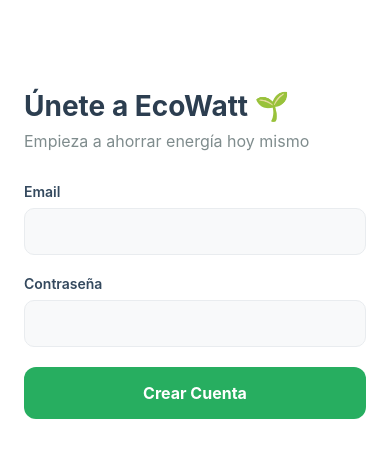
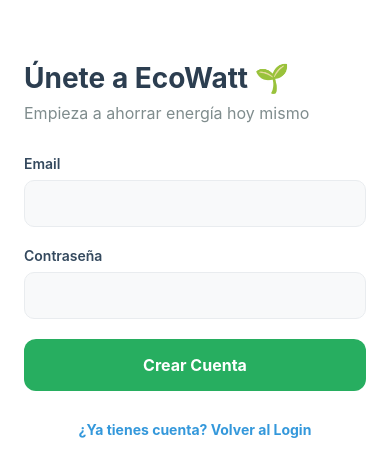
Before and after one commit to rdiazm95/Ecowatt, a React Native app in the folder mobile/: screen /Register in a window 390 px wide. Shown: the part 168-644 px from the top of the page. Built offline with nearby package versions, Linux system fonts and the light colour scheme; what expo-notifications would draw is missing.

Commit message:
- Se implementa KeyboardAvoidingView en todas las vistas con inputs para que el teclado no los oculte. - Se corrige el flujo de navegación (usando replace) para no volver a las pantallas de login/registro por error. - Se añade advertencia al pulsar el botón físico

```diff
--- a/mobile/src/screens/ForgotPasswordScreen.tsx
+++ b/mobile/src/screens/ForgotPasswordScreen.tsx
@@ -9,6 +9,7 @@ import {
   Alert,
   KeyboardAvoidingView,
   Platform,
+  ScrollView,
 } from 'react-native';
 import { SafeAreaView } from 'react-native-safe-area-context';
 import { forgotPassword, resetPassword } from '../api/auth';
@@ -63,7 +64,7 @@ export default function ForgotPasswordScreen({ navigation }: any) {
     try {
       await resetPassword(email, code, newPassword);
       Alert.alert('¡Éxito!', 'Contraseña actualizada. Ya puedes iniciar sesión.');
-      navigation.navigate('Login');
+      navigation.replace('Login'); // Usamos replace para no dejar esta pantalla en el historial
     } catch (error: any) {
       Alert.alert('Error', error.response?.data?.message || 'Código incorrecto o caducado');
     } finally {
@@ -74,8 +75,12 @@ export default function ForgotPasswordScreen({ navigation }: any) {
   return (
     <SafeAreaView style={styles.container}>
       <KeyboardAvoidingView
-        behavior={Platform.OS === 'ios' ? 'padding' : 'height'}
-        style={styles.content}
+        behavior={Platform.OS === 'ios' ? 'padding' : undefined}
+        style={{ flex: 1 }}
+      >
+        <ScrollView
+          contentContainerStyle={styles.content}
+          keyboardShouldPersistTaps="handled"
         >
           <TouchableOpacity onPress={() => navigation.goBack()} style={styles.backBtn}>
             <Text style={styles.backText}>← Volver</Text>
@@ -150,6 +155,7 @@ export default function ForgotPasswordScreen({ navigation }: any) {
               </TouchableOpacity>
             </View>
           )}
+        </ScrollView>
       </KeyboardAvoidingView>
     </SafeAreaView>
   );
@@ -157,8 +163,8 @@ export default function ForgotPasswordScreen({ navigation }: any) {
 
 const styles = StyleSheet.create({
   container: { flex: 1, backgroundColor: '#fff' },
-  content: { padding: 30, flex: 1, justifyContent: 'center' },
-  backBtn: { position: 'absolute', top: 20, left: 20 },
+  content: { padding: 30, flexGrow: 1, justifyContent: 'center' }, // Cambiado a flexGrow: 1
+  backBtn: { position: 'absolute', top: 20, left: 20, zIndex: 10 }, // Añadido zIndex para asegurar que el botón sea clickeable
   backText: { color: '#3498db', fontWeight: '600' },
   title: {
     fontSize: 28,
--- a/mobile/src/screens/LoginScreen.tsx
+++ b/mobile/src/screens/LoginScreen.tsx
@@ -8,6 +8,7 @@ import {
   Alert,
   ActivityIndicator,
   KeyboardAvoidingView,
+  ScrollView,
   Platform
 } from 'react-native';
 import { SafeAreaView } from 'react-native-safe-area-context';
@@ -33,9 +34,9 @@ export default function LoginScreen({ navigation }: any) {
 
     setLoading(false);
 
-    // 4. Si el token se guardó bien, vamos a la app. Si no, mostramos error.
+    // 4. Si el token se guardó bien, usamos replace para no poder volver atrás
     if (success) {
-      navigation.navigate('MainApp');
+      navigation.replace('MainApp');
     } else {
       Alert.alert('Error', 'Credenciales incorrectas o problema de conexión.');
     }
@@ -43,9 +44,15 @@ export default function LoginScreen({ navigation }: any) {
 
   return (
     <SafeAreaView style={styles.container}>
+      {/* SOLUCIÓN AL TECLADO: KeyboardAvoidingView envuelve a un ScrollView */}
       <KeyboardAvoidingView
-        behavior={Platform.OS === 'ios' ? 'padding' : 'height'}
-        style={styles.content}
+        behavior={Platform.OS === 'ios' ? 'padding' : undefined}
+        style={{ flex: 1 }}
+      >
+        <ScrollView
+          contentContainerStyle={styles.scrollContent}
+          keyboardShouldPersistTaps="handled"
+          showsVerticalScrollIndicator={false}
         >
           <View style={styles.header}>
             <Text style={styles.title}>¡Hola de nuevo! 👋</Text>
@@ -72,7 +79,6 @@ export default function LoginScreen({ navigation }: any) {
               onChangeText={setPassword}
             />
 
-          {/* <-- AÑADIDA LA NAVEGACIÓN A FORGOT PASSWORD --> */}
             <TouchableOpacity
               style={styles.forgotPassword}
               onPress={() => navigation.navigate('ForgotPassword')}
@@ -95,12 +101,12 @@ export default function LoginScreen({ navigation }: any) {
 
           <View style={styles.footer}>
             <Text style={styles.footerText}>¿No tienes cuenta? </Text>
-          {/* <-- AÑADIDA LA NAVEGACIÓN A REGISTRO --> */}
             <TouchableOpacity onPress={() => navigation.navigate('Register')}>
               <Text style={styles.registerText}>Regístrate aquí</Text>
             </TouchableOpacity>
           </View>
 
+        </ScrollView>
       </KeyboardAvoidingView>
     </SafeAreaView>
   );
@@ -108,7 +114,8 @@ export default function LoginScreen({ navigation }: any) {
 
 const styles = StyleSheet.create({
   container: { flex: 1, backgroundColor: '#ffffff' },
-  content: { flex: 1, padding: 24, justifyContent: 'center' },
+  // NUEVO: flexGrow 1 asegura que el scroll ocupe toda la pantalla y centre el contenido
+  scrollContent: { flexGrow: 1, padding: 24, justifyContent: 'center' },
   header: { marginBottom: 40 },
   title: { fontSize: 28, fontWeight: 'bold', color: '#2c3e50', marginBottom: 8 },
   subtitle: { fontSize: 16, color: '#7f8c8d' },
--- a/mobile/src/screens/ProfileScreen.tsx
+++ b/mobile/src/screens/ProfileScreen.tsx
@@ -9,12 +9,13 @@ import {
   TextInput,
   Alert,
   ActivityIndicator,
+  KeyboardAvoidingView,
+  Platform,
 } from 'react-native';
 import { SafeAreaView } from 'react-native-safe-area-context';
 import * as Notifications from 'expo-notifications';
 import { apiClient } from '../api/client';
 import { updateAlertSettings, logout } from '../api/auth';
-
 
 const MAX_POTENCIA = 999.99;
 
@@ -190,8 +191,15 @@ export default function ProfileScreen({ navigation }: any) {
 
   return (
     <SafeAreaView edges={['top']} style={styles.container}>
-      <ScrollView style={styles.scrollContainer} showsVerticalScrollIndicator={false}>
-
+      <KeyboardAvoidingView
+        behavior={Platform.OS === 'ios' ? 'padding' : undefined}
+        style={{ flex: 1 }}
+      >
+        <ScrollView
+          contentContainerStyle={styles.scrollContainer}
+          showsVerticalScrollIndicator={false}
+          keyboardShouldPersistTaps="handled"
+        >
           <View style={styles.header}>
             <View style={styles.avatarMock}>
               <Text style={styles.avatarText}>{iniciales}</Text>
@@ -350,13 +358,14 @@ export default function ProfileScreen({ navigation }: any) {
 
           <View style={{ height: 40 }} />
         </ScrollView>
+      </KeyboardAvoidingView>
     </SafeAreaView>
   );
 }
 
 const styles = StyleSheet.create({
   container: { flex: 1, backgroundColor: '#f5f6fa' },
-  scrollContainer: { padding: 16 },
+  scrollContainer: { padding: 16, flexGrow: 1 }, // Cambiado a flexGrow para el teclado
   header: { alignItems: 'center', marginBottom: 24, marginTop: 10 },
   avatarMock: { width: 80, height: 80, borderRadius: 40, backgroundColor: '#3498db', justifyContent: 'center', alignItems: 'center', marginBottom: 12 },
   avatarText: { color: '#fff', fontSize: 28, fontWeight: 'bold' },
--- a/mobile/src/screens/RegisterScreen.tsx
+++ b/mobile/src/screens/RegisterScreen.tsx
@@ -1,5 +1,16 @@
 import React, { useState } from 'react';
-import { View, Text, TextInput, TouchableOpacity, StyleSheet, Alert, ActivityIndicator } from 'react-native';
+import {
+  View,
+  Text,
+  TextInput,
+  TouchableOpacity,
+  StyleSheet,
+  Alert,
+  ActivityIndicator,
+  KeyboardAvoidingView,
+  ScrollView,
+  Platform
+} from 'react-native';
 import { SafeAreaView } from 'react-native-safe-area-context';
 import { apiClient } from '../api/client';
 
@@ -18,7 +29,8 @@ export default function RegisterScreen({ navigation }: any) {
     try {
       await apiClient.post('/auth/register', { email, password });
       Alert.alert('¡Éxito!', 'Cuenta creada. Ahora puedes iniciar sesión.', [
-        { text: 'Ir al Login', onPress: () => navigation.navigate('Login') }
+        // Usamos replace para que no pueda volver atrás al registro tras ir al login
+        { text: 'Ir al Login', onPress: () => navigation.replace('Login') }
       ]);
     } catch (error) {
       Alert.alert('Error', 'No se pudo crear la cuenta. ¿Quizás el email ya existe?');
@@ -29,34 +41,63 @@ export default function RegisterScreen({ navigation }: any) {
 
   return (
     <SafeAreaView style={styles.container}>
-      <View style={styles.content}>
+      {/* Añadido KeyboardAvoidingView para gestionar el teclado */}
+      <KeyboardAvoidingView
+        behavior={Platform.OS === 'ios' ? 'padding' : undefined}
+        style={{ flex: 1 }}
+      >
+        {/* Añadido ScrollView para permitir scroll si la pantalla es pequeña */}
+        <ScrollView
+          contentContainerStyle={styles.content}
+          keyboardShouldPersistTaps="handled"
+        >
           <Text style={styles.title}>Únete a EcoWatt 🌱</Text>
           <Text style={styles.subtitle}>Empieza a ahorrar energía hoy mismo</Text>
 
           <View style={styles.form}>
             <Text style={styles.label}>Email</Text>
-          <TextInput style={styles.input} value={email} onChangeText={setEmail} keyboardType="email-address" autoCapitalize="none" />
+            <TextInput
+              style={styles.input}
+              value={email}
+              onChangeText={setEmail}
+              keyboardType="email-address"
+              autoCapitalize="none"
+            />
 
             <Text style={styles.label}>Contraseña</Text>
-          <TextInput style={styles.input} value={password} onChangeText={setPassword} secureTextEntry />
+            <TextInput
+              style={styles.input}
+              value={password}
+              onChangeText={setPassword}
+              secureTextEntry
+            />
 
             <TouchableOpacity style={styles.button} onPress={handleRegister} disabled={loading}>
               {loading ? <ActivityIndicator color="#fff" /> : <Text style={styles.buttonText}>Crear Cuenta</Text>}
             </TouchableOpacity>
+
+            {/* Enlace para volver al login de forma explícita */}
+            <TouchableOpacity onPress={() => navigation.goBack()} style={styles.backLink}>
+              <Text style={styles.backLinkText}>¿Ya tienes cuenta? Volver al Login</Text>
+            </TouchableOpacity>
           </View>
-      </View>
+        </ScrollView>
+      </KeyboardAvoidingView>
     </SafeAreaView>
   );
 }
 
 const styles = StyleSheet.create({
   container: { flex: 1, backgroundColor: '#fff' },
-  content: { flex: 1, padding: 24, justifyContent: 'center' },
+  // Cambiamos flex: 1 por flexGrow: 1 para que el ScrollView funcione correctamente
+  content: { flexGrow: 1, padding: 24, justifyContent: 'center' },
   title: { fontSize: 28, fontWeight: 'bold', color: '#2c3e50', marginBottom: 8 },
   subtitle: { fontSize: 16, color: '#7f8c8d', marginBottom: 32 },
   form: { width: '100%' },
   label: { fontSize: 14, fontWeight: '600', color: '#34495e', marginBottom: 8 },
   input: { backgroundColor: '#f8f9fa', borderWidth: 1, borderColor: '#e9ecef', borderRadius: 10, padding: 14, marginBottom: 20 },
   button: { backgroundColor: '#27ae60', padding: 16, borderRadius: 12, alignItems: 'center' },
-  buttonText: { color: '#fff', fontWeight: 'bold', fontSize: 16 }
+  buttonText: { color: '#fff', fontWeight: 'bold', fontSize: 16 },
+  backLink: { marginTop: 20, alignItems: 'center', padding: 10 },
+  backLinkText: { color: '#3498db', fontWeight: 'bold', fontSize: 14 },
 });
--- a/mobile/src/screens/SimuladorScreen.tsx
+++ b/mobile/src/screens/SimuladorScreen.tsx
@@ -9,6 +9,8 @@ import {
   ActivityIndicator,
   TextInput,
   Alert,
+  KeyboardAvoidingView, // NUEVO
+  Platform,           // NUEVO
 } from 'react-native';
 import { SafeAreaView } from 'react-native-safe-area-context';
 import { useFocusEffect } from '@react-navigation/native';
@@ -222,12 +224,21 @@ export default function SimuladorScreen() {
 
   return (
     <SafeAreaView edges={['top']} style={styles.container}>
-      <ScrollView style={styles.scrollContainer} showsVerticalScrollIndicator={false}>
+      {/* NUEVO: Envolvemos el ScrollView en un KeyboardAvoidingView */}
+      <KeyboardAvoidingView
+        behavior={Platform.OS === 'ios' ? 'padding' : undefined}
+        style={{ flex: 1 }}
+      >
+        <ScrollView
+          contentContainerStyle={styles.scrollContainer}
+          showsVerticalScrollIndicator={false}
+          keyboardShouldPersistTaps="handled" // Para que los botones se puedan pulsar aunque el teclado esté abierto
+        >
           <Text style={styles.pageTitle}>Programador Diario</Text>
 
           <View style={styles.card}>
             <Text style={styles.sectionTitle}>1. Selecciona un electrodoméstico</Text>
-          <ScrollView horizontal showsHorizontalScrollIndicator={false} style={styles.carousel}>
+            <ScrollView horizontal showsHorizontalScrollIndicator={false} style={styles.carousel} keyboardShouldPersistTaps="handled">
               {devices.map((device) => {
                 const isSelected = selectedDevice?.id === device.id;
                 let icon = '⚡';
@@ -484,13 +495,14 @@ export default function SimuladorScreen() {
 
           <View style={{ height: 30 }} />
         </ScrollView>
+      </KeyboardAvoidingView>
     </SafeAreaView>
   );
 }
 
 const styles = StyleSheet.create({
   container: { flex: 1, backgroundColor: '#f5f6fa' },
-  scrollContainer: { padding: 16 },
+  scrollContainer: { padding: 16, flexGrow: 1 }, // NUEVO: flexGrow: 1 para el teclado
   pageTitle: {
     fontSize: 24,
     fontWeight: 'bold',
```
Also changed, not shown: mobile/src/screens/DashboardScreen.tsx (+34 -9 lines). Lines whose indentation alone changed are shown as unchanged.
